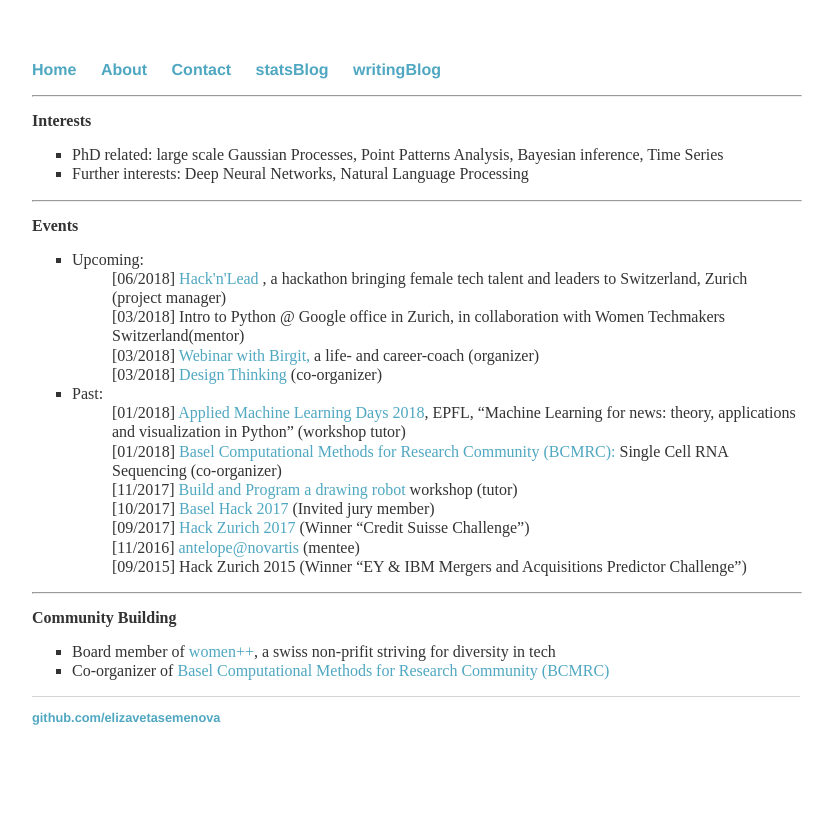
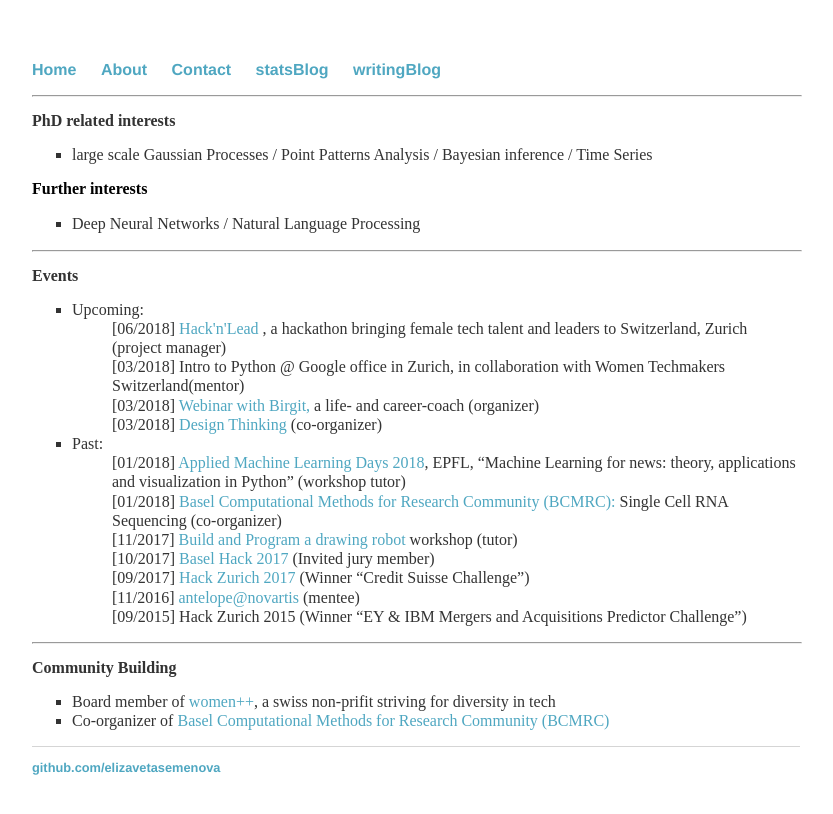
Before and after one commit to elizavetasemenova/elizavetasemenova.github.io, a Jekyll site: the page built from index.html, in a window 1280 px wide. Shown: the top 814 px of the page, without its empty margins (224-1057 px from the left). Built offline with Jekyll 4.4.1, drawn with Linux system fonts in a browser that asks for light colours.

Commit message:
Update index.html

```diff
--- a/index.html
+++ b/index.html
@@ -7,11 +7,15 @@ title: Liza Semenova, statistician in progress
 
 <hr width="100%">
 
-<p><b>Interests</b>
+<p>
+ <b>PhD related interests</b>
        <ul style="list-style-type:square">
-	  <li>PhD related: large scale Gaussian Processes, Point Patterns Analysis, Bayesian inference, Time Series</li>
-	  <li>Further interests: Deep Neural Networks, Natural Language Processing</li>
-        </ul>
+	  <li>large scale Gaussian Processes / Point Patterns Analysis / Bayesian inference / Time Series</li>
+	</ul>
+ <b>Further interests</b>
+       <ul style="list-style-type:square">
+	  <li>Deep Neural Networks / Natural Language Processing</li>
+	</ul>
 </p>
 
 <hr width="100%">
```
